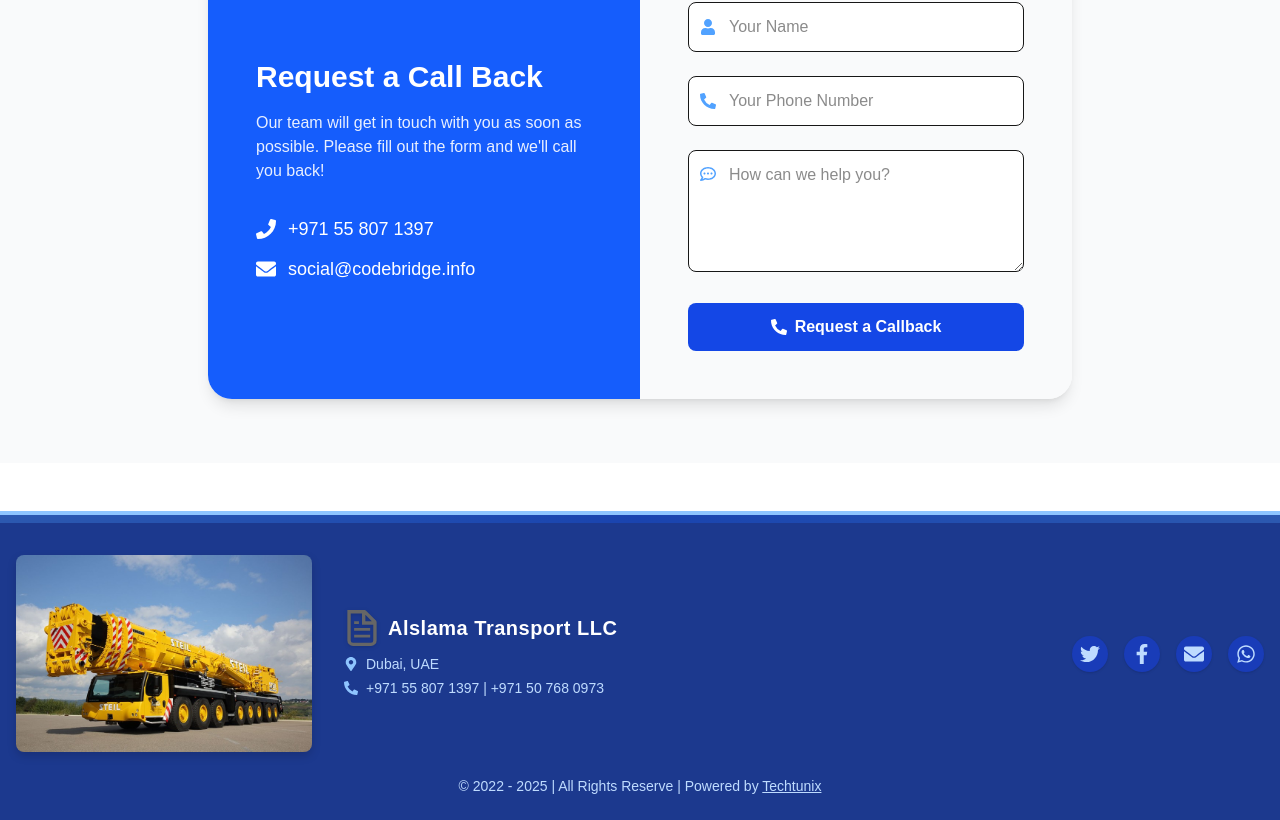
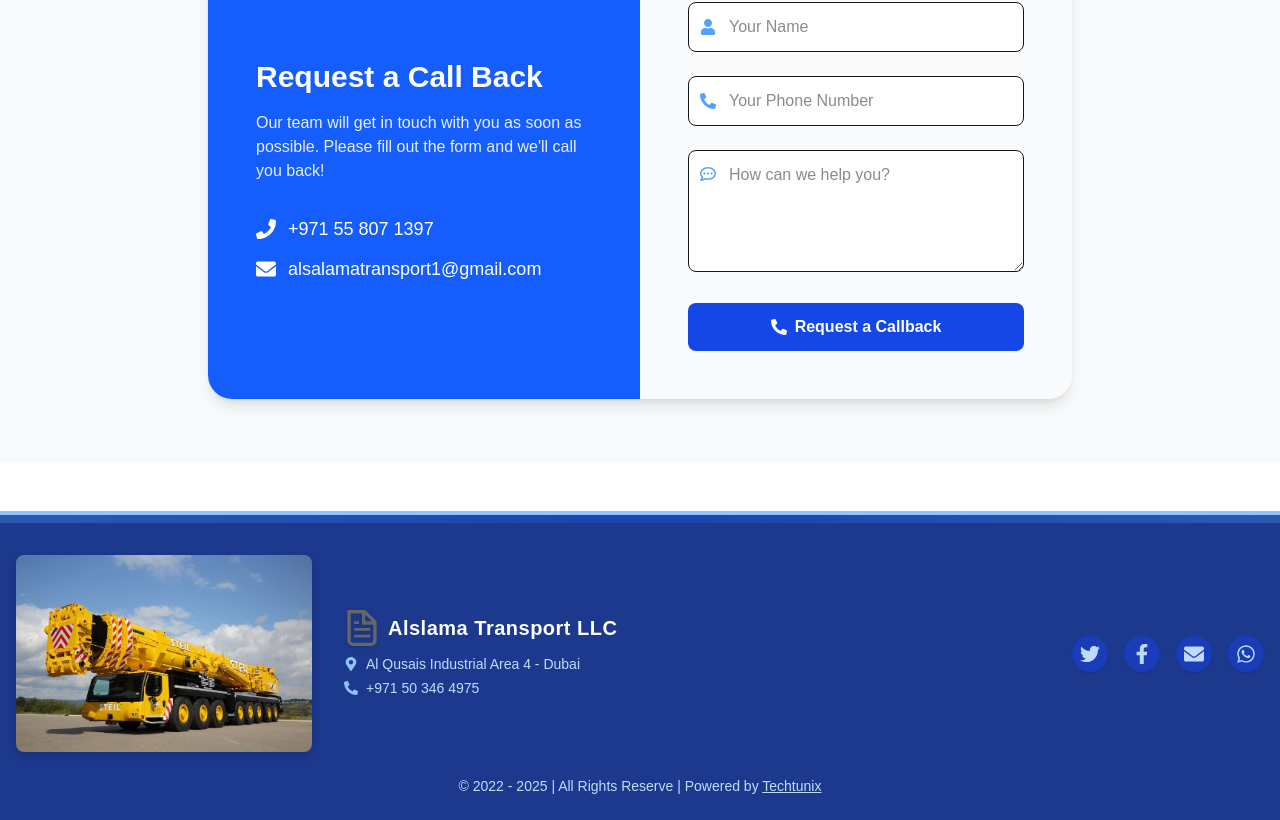
Before and after one commit to SufyanFarooq/al-slama, a Next.js app: page / in a window 1280 px wide. Shown: the part 5011-5831 px from the top of the page. Built offline with nearby package versions, Linux system fonts and the light colour scheme.

Commit message:
change contact info

```diff
--- a/app/components/ContactForm.js
+++ b/app/components/ContactForm.js
@@ -15,7 +15,7 @@ const ContactForm = () => (
           </div>
           <div className="flex items-center gap-3 mb-3">
             <FaEnvelope className="text-xl" />
-            <span className="text-lg font-medium">social@codebridge.info</span>
+            <span className="text-lg font-medium">alsalamatransport1@gmail.com</span>
           </div>
         </div>
         {/* Right: Form */}
--- a/app/components/Footer.js
+++ b/app/components/Footer.js
@@ -16,19 +16,19 @@ const Footer = () => (
           <Image src="/file.svg" alt="Alslama Logo" width={36} height={36} className="drop-shadow" />
           <span className="font-bold text-xl tracking-wide">Alslama Transport LLC</span>
         </div>
-        <div className="flex items-center gap-2 text-sm text-blue-200"><FaMapMarkerAlt className="text-blue-300" />Dubai, UAE</div>
-        <div className="flex items-center gap-2 text-sm text-blue-200 mt-1"><FaPhoneAlt className="text-blue-300" />+971 55 807 1397 | +971 50 768 0973</div>
+        <div className="flex items-center gap-2 text-sm text-blue-200"><FaMapMarkerAlt className="text-blue-300" />Al Qusais Industrial Area 4 - Dubai</div>
+        <div className="flex items-center gap-2 text-sm text-blue-200 mt-1"><FaPhoneAlt className="text-blue-300" />+971 50 346 4975</div>
       </div>
       {/* Social Icons (match sidebar) */}
       <div className="flex space-x-4 mb-4 md:mb-0 w-full md:w-1/4 justify-center md:justify-end">
         <a href="#" aria-label="Twitter" className="bg-blue-800 hover:bg-blue-600 transition p-2 rounded-full text-blue-200 hover:text-white shadow"><FaTwitter size={20} /></a>
         <a href="#" aria-label="Facebook" className="bg-blue-800 hover:bg-blue-600 transition p-2 rounded-full text-blue-200 hover:text-white shadow"><FaFacebookF size={20} /></a>
-        <a href="mailto:social@codebridge.info" aria-label="Gmail" className="bg-blue-800 hover:bg-blue-600 transition p-2 rounded-full text-blue-200 hover:text-white shadow"><FaEnvelope size={20} /></a>
-        <a href="https://wa.me/971558071397" aria-label="WhatsApp" className="bg-blue-800 hover:bg-blue-600 transition p-2 rounded-full text-blue-200 hover:text-white shadow"><FaWhatsapp size={20} /></a>
+        <a href="mailto:alsalamatransport1@gmail.com" aria-label="Gmail" className="bg-blue-800 hover:bg-blue-600 transition p-2 rounded-full text-blue-200 hover:text-white shadow"><FaEnvelope size={20} /></a>
+        <a href="https://wa.me/971503464975" aria-label="WhatsApp" className="bg-blue-800 hover:bg-blue-600 transition p-2 rounded-full text-blue-200 hover:text-white shadow"><FaWhatsapp size={20} /></a>
       </div>
     </div>
     {/* Copyright */}
-    <div className="text-sm font-medium text-blue-200 text-center mt-6">© 2022 - 2025 | All Rights Reserve | Powered by <a href="https://techtunix.com/" target="_blank" rel="noopener noreferrer" className="underline hover:text-blue-400">Techtunix</a></div>
+    <div className="text-sm font-medium text-blue-200 text-center mt-6">© 2022 - {new Date().getFullYear()} | All Rights Reserve | Powered by <a href="https://techtunix.com/" target="_blank" rel="noopener noreferrer" className="underline hover:text-blue-400">Techtunix</a></div>
   </footer>
 );
 
--- a/app/components/SocialSidebar.js
+++ b/app/components/SocialSidebar.js
@@ -4,8 +4,8 @@ import { FaTwitter, FaFacebookF, FaEnvelope, FaWhatsapp } from "react-icons/fa";
 const socials = [
   { icon: <FaTwitter />, link: "#", label: "Twitter" },
   { icon: <FaFacebookF />, link: "#", label: "Facebook" },
-  { icon: <FaEnvelope />, link: "mailto:social@codebridge.info", label: "Gmail" },
-  { icon: <FaWhatsapp />, link: "https://wa.me/971558071397", label: "WhatsApp" },
+  { icon: <FaEnvelope />, link: "mailto:alsalamatransport1@gmail.com", label: "Gmail" },
+  { icon: <FaWhatsapp />, link: "https://wa.me/971503464975", label: "WhatsApp" },
 ];
 
 const SocialSidebar = () => (
--- a/app/layout.js
+++ b/app/layout.js
@@ -48,6 +48,9 @@ export const metadata = {
 export default function RootLayout({ children }) {
   return (
     <html lang="en">
+      <head>
+        <link rel="icon" href="/logo.png" type="image/png" />
+      </head>
       <body
         className={`${geistSans.variable} ${geistMono.variable} antialiased`}
       >
```
